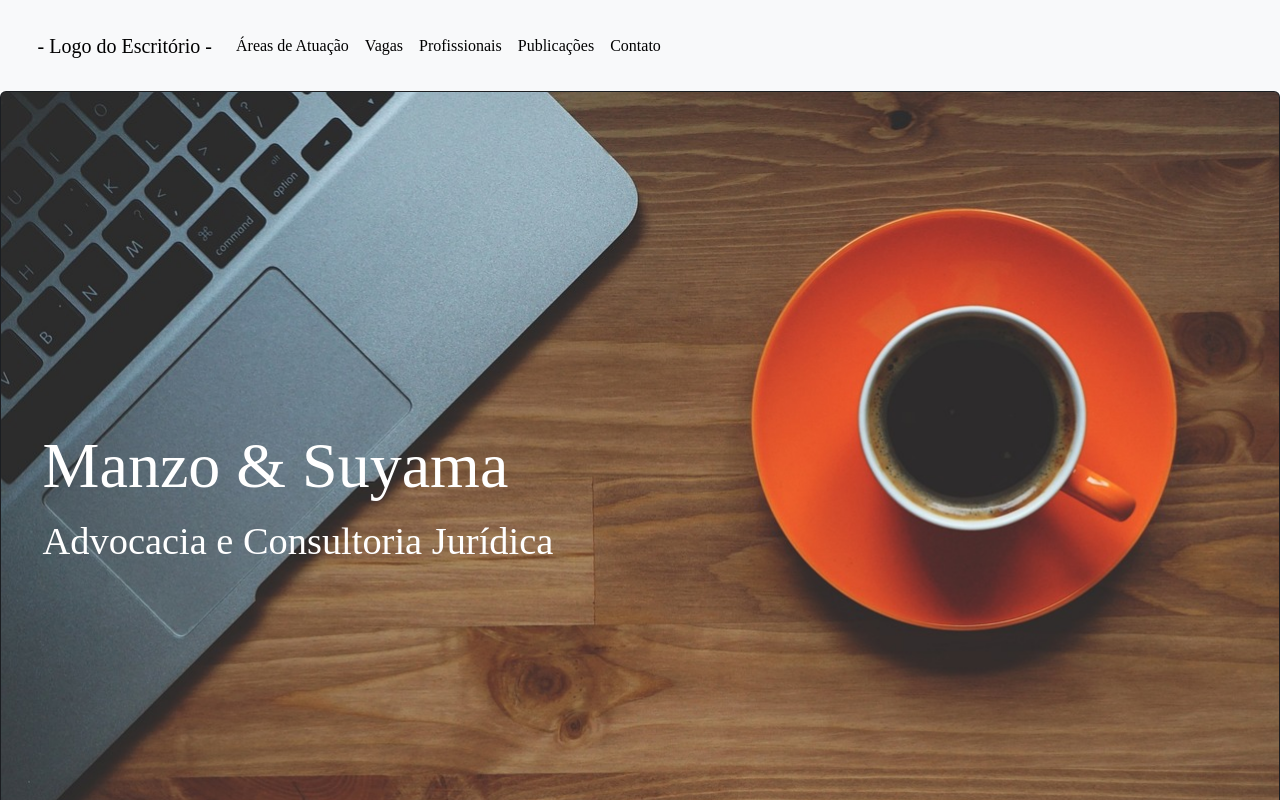
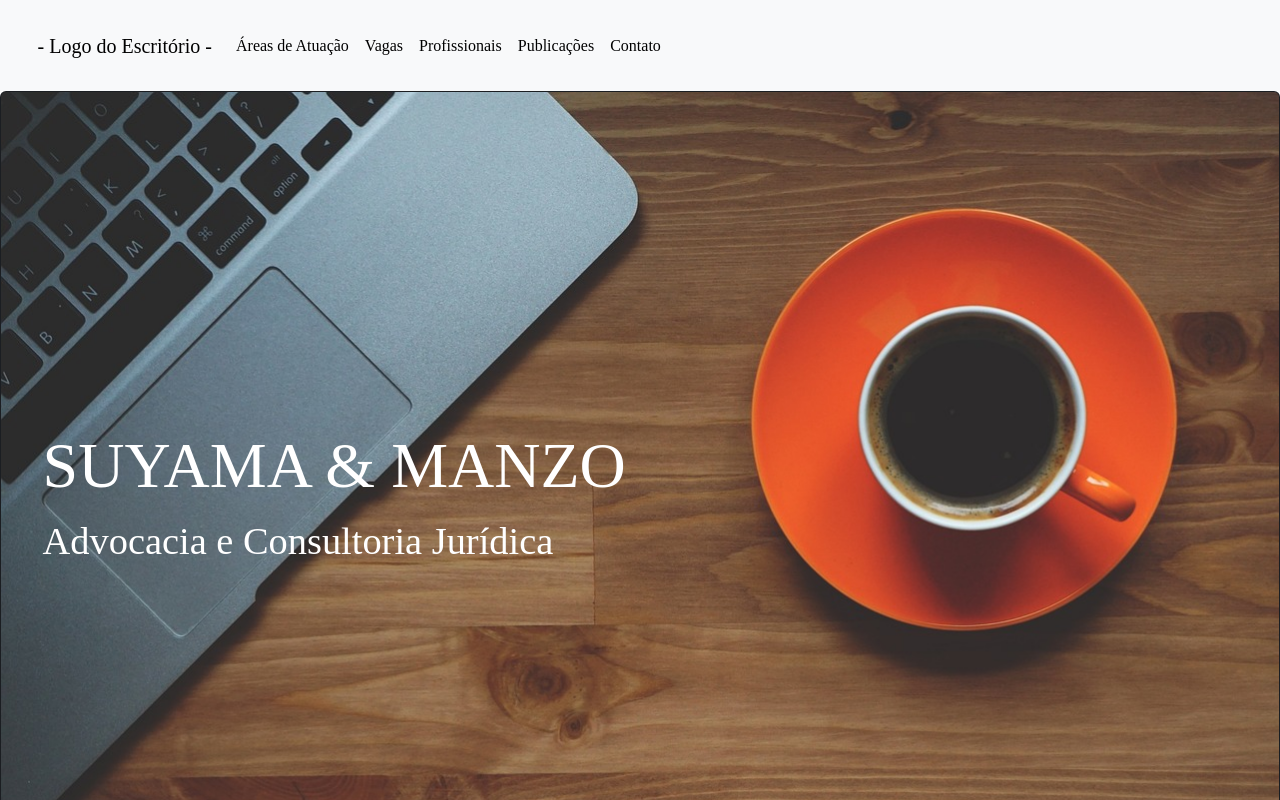
Before and after one commit to RMSuyama/lpescritorio, a React (Create React App) app: page / in a window 1280 px wide. Shown: the top 800 px of the page. Built offline with nearby package versions, Linux system fonts and the light colour scheme.

Commit message:
SUYAMA E MANZO

```diff
--- a/src/components/views/Painel1.js
+++ b/src/components/views/Painel1.js
@@ -28,7 +28,7 @@ const Painel1 = () => {
     <div className="card text-bg-dark">
       <img src={Bg} className="card-img" alt="..." />
       <div className="card-img-overlay">
-        <h5 className="card-title" id="painel1-title" style={{ opacity: textOpacity }}>Manzo & Suyama</h5>
+        <h5 className="card-title" id="painel1-title" style={{ opacity: textOpacity }}>SUYAMA & MANZO</h5>
         <p className="card-text" id="painel1-text" style={{ opacity: textOpacity }}>Advocacia e Consultoria Jurídica</p>
       </div>
 
```
